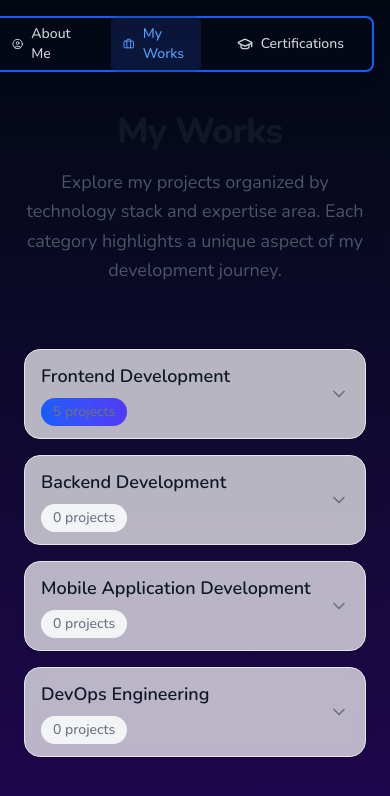
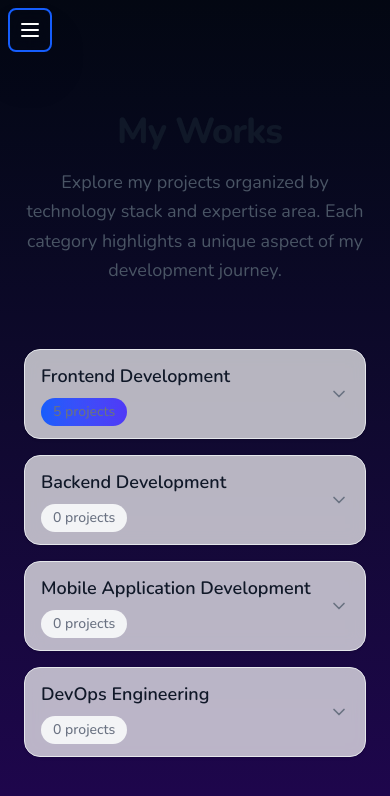
Before and after one commit to Cynthie-Abah/my-portfolio, a Next.js app: page /works in a window 390 px wide. Shown: the top 796 px of the page. Built offline with nearby package versions, Linux system fonts and the light colour scheme.

Commit message:
fixed the mobile nav: still under construction

```diff
--- a/src/components/layout/header.tsx
+++ b/src/components/layout/header.tsx
@@ -1,10 +1,11 @@
 "use client";
 import Link from "next/link";
-import { Home, Briefcase, GraduationCap, UserCircle } from "lucide-react";
+import { Home, Briefcase, GraduationCap, UserCircle, Menu, X } from "lucide-react";
 import { usePathname } from "next/navigation";
+import { useState } from "react";
 
 export default function Header() {
-  // const [isMobileMenuOpen, setIsMobileMenuOpen] = React.useState(false);
+  const [isMobileMenuOpen, setIsMobileMenuOpen] = useState(false);
   const pathname = usePathname();
 
   const navigation = [
@@ -19,15 +20,15 @@ export default function Header() {
   return (
     <>
       {/* Desktop header */}
-      <header className="flex fixed top-4 right-4 z-50 border-2 border-blue-600 dark:border-blue-400 text-white rounded-lg shadow-lg h-14 items-center px-4 space-x-6 bg-transparent backdrop-blur-sm">
-        <nav className="flex items-center gap-6">
+      <header className="hidden sm:flex fixed top-2 sm:top-4 sm:right-4 z-50 border-2 border-blue-600 dark:border-blue-400 text-white rounded-lg shadow-lg h-14 items-center px-1 sm:px-4 space-x-1 sm:space-x-6 bg-transparent backdrop-blur-sm ">
+        <nav className="flex items-center gap-1 sm:gap-6">
           {navigation.map((item) => {
             const Icon = item.icon;
             return (
               <Link
                 key={item.name}
                 href={item.href}
-                className={`flex items-center gap-2 px-3 py-2 rounded-md text-sm font-medium transition-colors duration-200 ${
+                className={`flex items-center gap-2 px-2 sm:px-3 py-2 rounded-md text-[.78rem] sm:text-lg font-medium transition-colors duration-200 ${
                   isActive(item.href)
                     ? "text-blue-400 bg-blue-900/30"
                     : "text-gray-300 hover:text-blue-400 hover:bg-gray-700/50"
@@ -41,21 +42,19 @@ export default function Header() {
         </nav>
       </header>
 
-      {/* Mobile header */}
-      {/* <header className="md:hidden fixed top-0 left-0 right-0 z-50 bg-gray-800 text-white shadow-lg px-4 py-3 flex justify-between items-center">
-        <span className="font-bold">My Site</span>
-        <button
-          onClick={() => setIsMobileMenuOpen(!isMobileMenuOpen)}
-          className="p-2 rounded-md hover:bg-gray-700"
-          aria-label="Toggle menu"
-        >
-          {isMobileMenuOpen ? <X className="w-6 h-6" /> : <Menu className="w-6 h-6" />}
+      <div className="fixed sm:hidden top-2 left-2 z-50 text-white rounded-lg flex flex-col  justify-center p-2 bg-transparent backdrop-blur-sm border-2 border-blue-600 dark:border-blue-400 shadow-2xl">
+        <button className="hover:bg-gray-600/50" onClick={()=> setIsMobileMenuOpen(!isMobileMenuOpen)}>
+        {
+          isMobileMenuOpen ?
+          <X /> :
+           <Menu />
+        }
+
         </button>
-      </header> */}
 
-      {/* Mobile menu dropdown */}
-      {/* {isMobileMenuOpen && (
-        <div className="md:hidden fixed top-14 left-0 right-0 bg-gray-800 text-white shadow-lg py-4 space-y-2 z-40">
+         {/* Mobile menu dropdown */}
+      {isMobileMenuOpen && (
+        <div className="md:hidden top-14 left-0 right-0 text-white shadow-lg py-4 space-y-2">
           {navigation.map((item) => {
             const Icon = item.icon;
             return (
@@ -75,7 +74,10 @@ export default function Header() {
             );
           })}
         </div>
-      )} */}
+      )}
+      </div>
+
+
     </>
   );
 }
```
